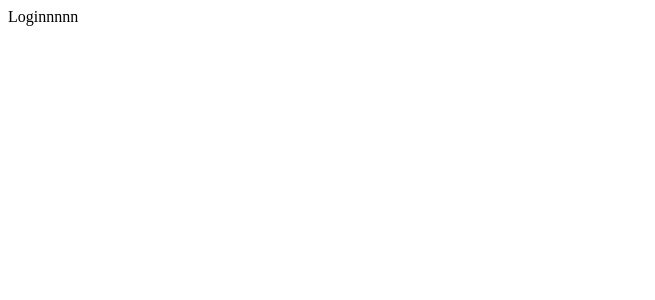
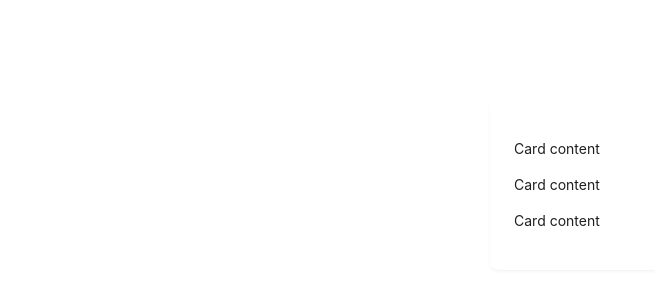
Before and after one commit to trunghaiii/Job-Portal-Frontend, a React (Vite) app: page /login in a window 1280 px wide. Shown: the top 300 px of the page, without its empty margins (0-655 px from the left). Built offline with nearby package versions, Linux system fonts and the light colour scheme.

Commit message:
set up login page

```diff
--- a/package.json
+++ b/package.json
@@ -11,10 +11,12 @@
   },
   "dependencies": {
     "@reduxjs/toolkit": "^1.9.5",
+    "antd": "^5.8.3",
     "react": "^18.2.0",
     "react-dom": "^18.2.0",
     "react-redux": "^8.1.2",
-    "react-router-dom": "^6.15.0"
+    "react-router-dom": "^6.15.0",
+    "sass": "^1.65.1"
   },
   "devDependencies": {
     "@types/react": "^18.2.15",
--- /dev/null
+++ b/src/components/Login/Login.scss
@@ -0,0 +1,6 @@
+.login-container {
+    display: flex;
+    justify-content: center;
+    margin-top: 100px;
+    // align-items: center;
+}
--- a/src/components/Login/Login.tsx
+++ b/src/components/Login/Login.tsx
@@ -1,9 +1,15 @@
 
+import './Login.scss';
+import { Card } from 'antd';
 
 const Login = () => {
     return (
-        <div>
-            Loginnnnn
+        <div className='login-container'>
+            <Card bordered={false} style={{ width: 300 }}>
+                <p>Card content</p>
+                <p>Card content</p>
+                <p>Card content</p>
+            </Card>
         </div>
     )
 }
```
Also changed, not shown: 1 other file (tests, documents, lock files or other folders).
